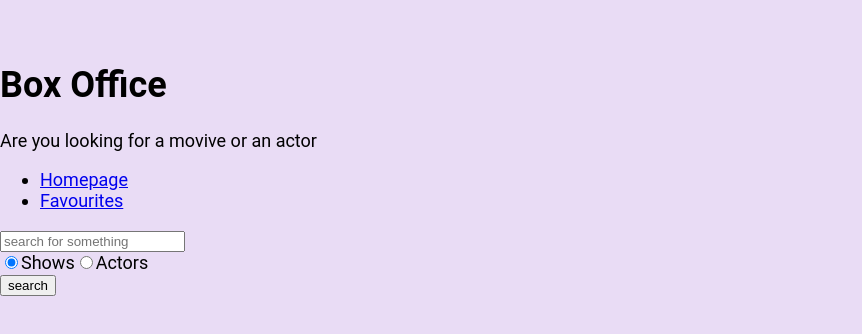
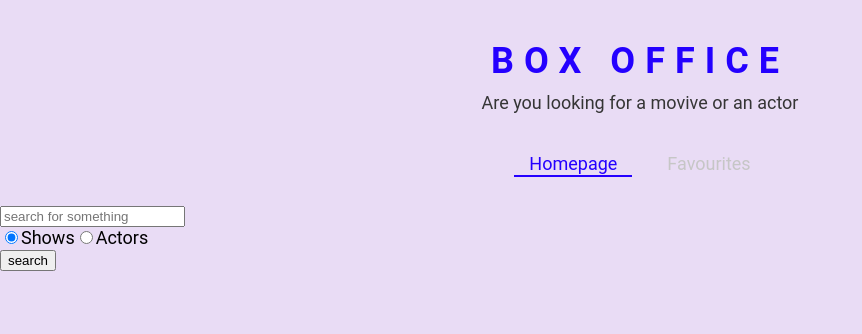
Before and after one commit to teja2316/BOX-OFFICE, a React (Create React App) app: page / in a window 1280 px wide. Shown: the top 334 px of the page, without its empty margins (0-862 px from the left). Built offline with nearby package versions, Linux system fonts and the light colour scheme; the HTML template or start-up script is replaced by a standard one.

Commit message:
defined rheme for styled components and created a few styled components

```diff
--- a/src/App.jsx
+++ b/src/App.jsx
@@ -4,9 +4,20 @@
 import Favourites from './Pages/Favourites';
 import Pagenotfound from './Pagenotfound';
 import Show from './Pages/Show';
+import { ThemeProvider } from 'styled-components';
+
+const theme = {
+  mainColors: {
+    blue: '#2400ff',
+    gray: '#c6c6c6',
+    dark: '#353535',
+  },
+};
+
 
 function App() {
   return (
+    <ThemeProvider theme={theme}>
     <div>
       <Routes>
         <Route path="/" element={<Homepage />} />
@@ -15,6 +26,7 @@
         <Route path='/show/:id' element={<Show />} />
       </Routes>
     </div>
+    </ThemeProvider>
   );
 }
 
--- a/src/Componenets/Nav.jsx
+++ b/src/Componenets/Nav.jsx
@@ -1,5 +1,6 @@
 import React from 'react';
-import { Link } from 'react-router-dom';
+import { useLocation } from 'react-router';
+import { NavList, LinkStyled } from './Navs.styled';
 
 const LINKS = [
   { to: '/', text: 'Homepage' },
@@ -7,16 +8,17 @@
 ];
 
 const Nav = () => {
+
+  const location = useLocation();
+
   return (
-    <div>
-      <ul>
+    <NavList>
         {LINKS.map(item => (
           <li key={item.to}>
-            <Link to={item.to}>{item.text}</Link>
+            <LinkStyled to={item.to} className={item.to ===location.pathname ? "active" : ""} >{item.text}</LinkStyled>
           </li>
         ))}
-      </ul>
-    </div>
+    </NavList>
   );
 };
 
--- /dev/null
+++ b/src/Componenets/Navs.styled.jsx
@@ -0,0 +1,41 @@
+import styled from "styled-components";
+import { Link } from "react-router-dom";
+
+export const NavList = styled.ul`
+  display: flex;
+  justify-content: center;
+  list-style: none;
+  margin: 0 0 30px;
+  padding: 0;
+`;
+
+export const LinkStyled = styled(Link)`
+  margin: 0 10px;
+  padding: 3px 15px;
+  position: relative;
+  text-decoration: none;
+  color: ${({ theme }) => theme.mainColors.gray};
+  &.active {
+    color: ${({ theme }) => theme.mainColors.blue};
+    &:after {
+      content: '';
+      position: absolute;
+      display: block;
+      height: 2px;
+      left: 0%;
+      bottom: 0;
+      background-color: ${({ theme }) => theme.mainColors.blue};
+      animation: slide-in 0.3s ease-in forwards;
+      @keyframes slide-in {
+        from {
+          left: 50%;
+          width: 0;
+        }
+        to {
+          left: 0%;
+          width: 100%;
+        }
+      }
+    }
+  }
+`;
--- a/src/Componenets/Title.jsx
+++ b/src/Componenets/Title.jsx
@@ -1,11 +1,12 @@
 import React from 'react'
+import { TitleWrapper } from './Title.styled'
 
 const Title = ({title, subtitle}) => {
   return (
-    <div>
+    <TitleWrapper>
       <h1>{title}</h1>
       <p>{subtitle}</p>
-    </div>
+    </TitleWrapper>
   )
 }
 
--- /dev/null
+++ b/src/Componenets/Title.styled.jsx
@@ -0,0 +1,18 @@
+import styled from "styled-components";
+
+export const TitleWrapper = styled.div`
+  text-align: center;
+  margin: 0 0 40px;
+
+  h1 {
+    color: ${({ theme }) => theme.mainColors.blue};
+    letter-spacing: 10px;
+    text-transform: uppercase;
+    margin: 0 0 10px;
+  }
+
+  p {
+    color: ${({ theme }) => theme.mainColors.dark};
+    margin: 0;
+  }
+`;
```
